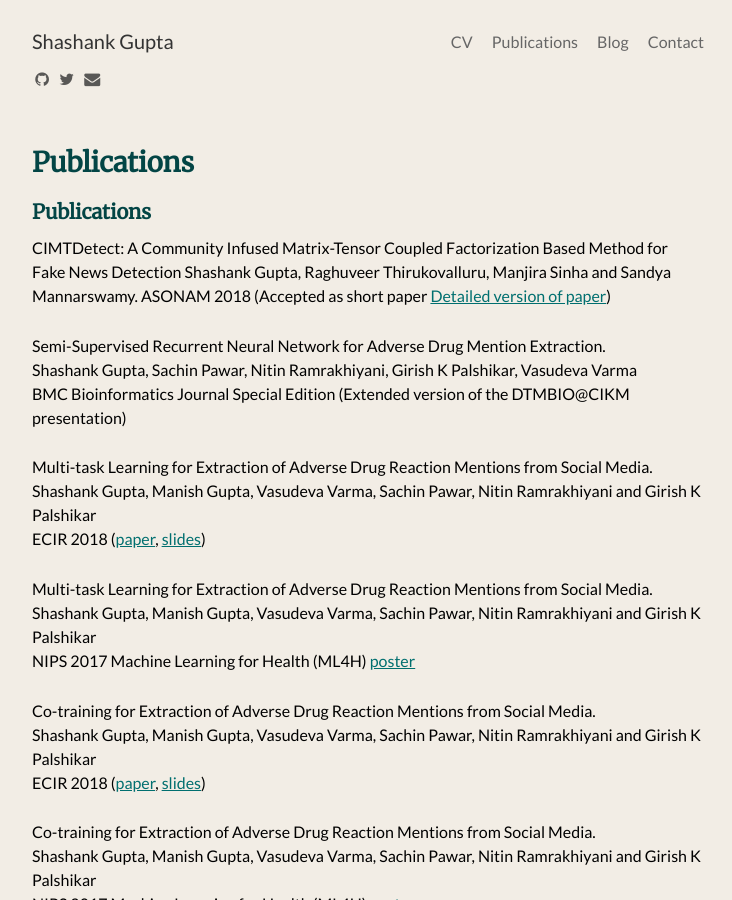
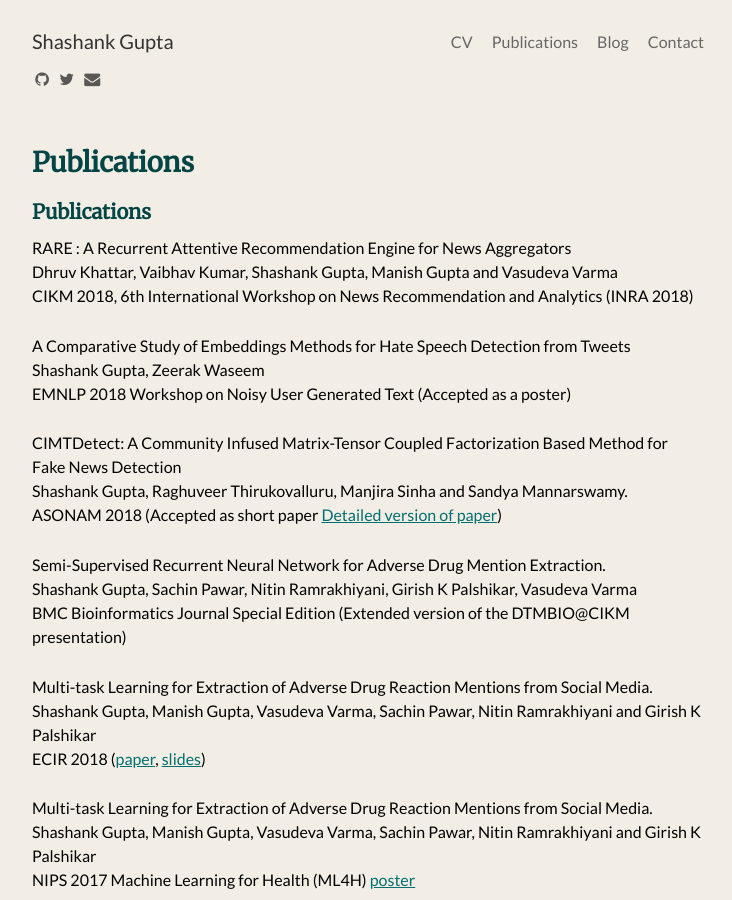
Before and after one commit to shashankg7/shashankg7.github.io, a Jekyll site: the page built from publications.md, in a window 1280 px wide and 900 px high. Shown: the whole window, without its empty margins (272-1004 px from the left). Built offline with Jekyll 4.4.1, drawn with Linux system fonts in a browser that asks for light colours; nearby versions of some CDN libraries; our own code applies the rules of GitHub Pages for plain Markdown files.

Commit message:
Update publications.md

```diff
--- a/publications.md
+++ b/publications.md
@@ -5,8 +5,16 @@
 
 ### Publications
 
-CIMTDetect: A Community Infused Matrix-Tensor Coupled Factorization Based Method for Fake News Detection
-Shashank Gupta, Raghuveer Thirukovalluru, Manjira Sinha and Sandya Mannarswamy.
+RARE : A Recurrent Attentive Recommendation Engine for News Aggregators <br>
+Dhruv Khattar, Vaibhav Kumar, Shashank Gupta, Manish Gupta and Vasudeva Varma <br>
+CIKM 2018, 6th International Workshop on News Recommendation and Analytics (INRA 2018)
+
+A Comparative Study of Embeddings Methods for Hate Speech Detection from Tweets <br>
+Shashank Gupta, Zeerak Waseem <br>
+EMNLP 2018 Workshop on Noisy User Generated Text (Accepted as a poster)
+
+CIMTDetect: A Community Infused Matrix-Tensor Coupled Factorization Based Method for Fake News Detection <br>
+Shashank Gupta, Raghuveer Thirukovalluru, Manjira Sinha and Sandya Mannarswamy. <br>
 ASONAM 2018 (Accepted as short paper [Detailed version of paper](https://drive.google.com/file/d/1IKXa38n4JC47gtnJ2W3IfiAq1rY8VCpR/view?usp=sharing))
 
 Semi-Supervised Recurrent Neural Network for Adverse Drug Mention Extraction. <br>
```
